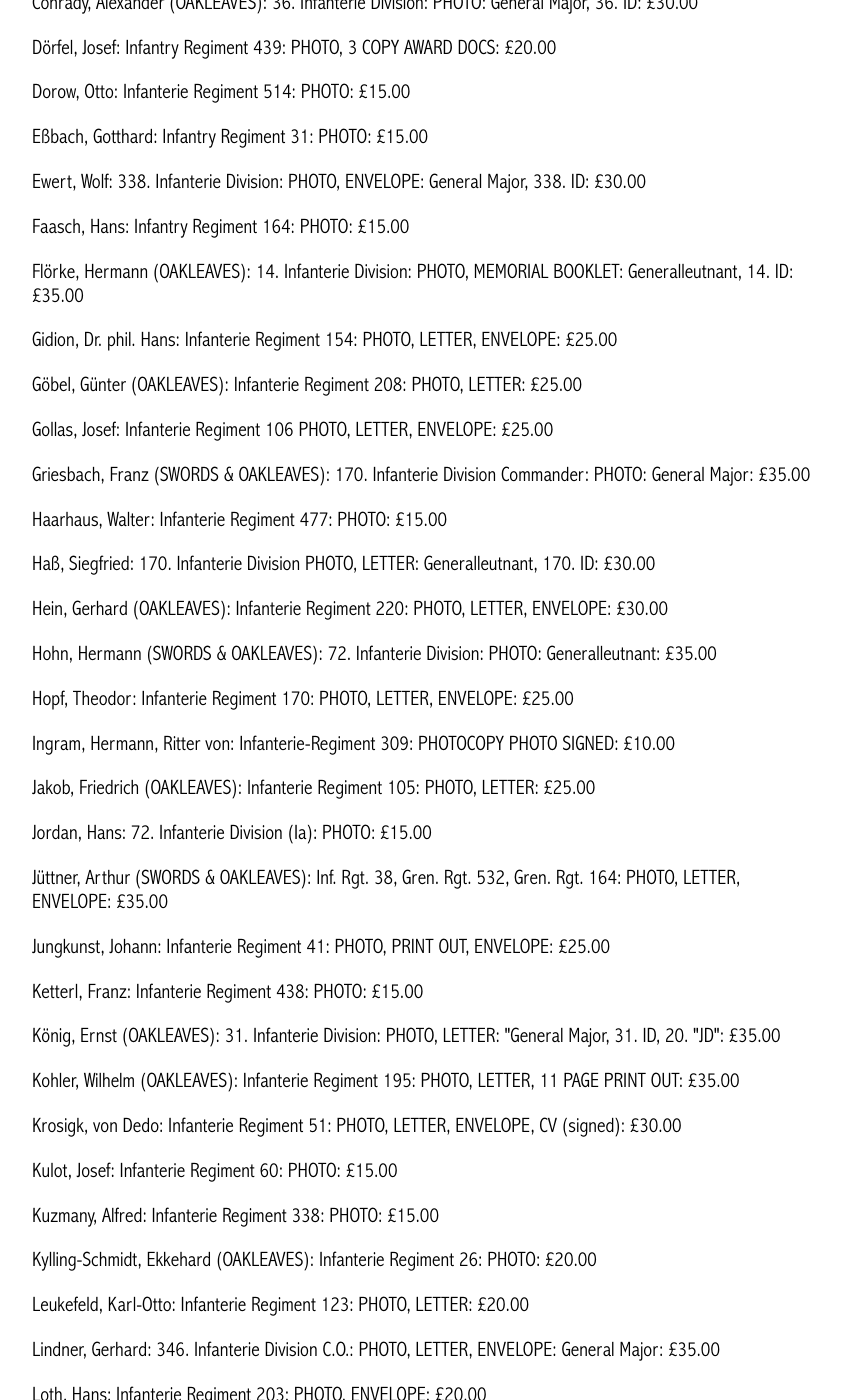
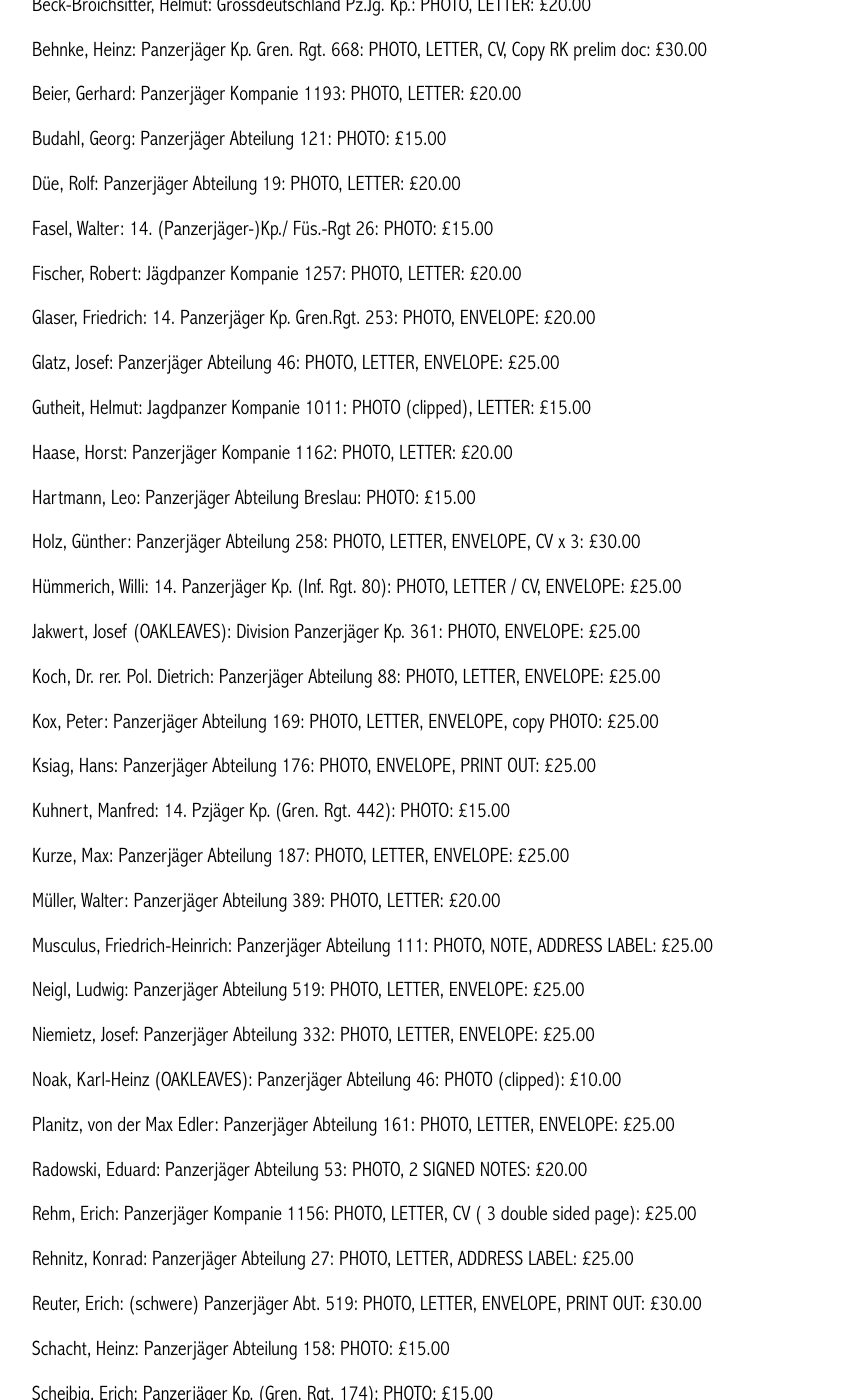
Before and after one commit to lahphotographs/lahphotographs.github.com, a Jekyll site: the page built from heer_photos.md, in a window 1280 px wide and 1400 px high, scrolled down 1610 px. Shown: the whole window, without its empty margins (213-1054 px from the left). Built offline with Jekyll 4.4.1, drawn with Linux system fonts in a browser that asks for light colours; some of the changed text lies outside the part shown.

Commit message:
Update heer_photos.md

```diff
--- a/heer_photos.md
+++ b/heer_photos.md
@@ -7,83 +7,62 @@ class: book_cover
 ---
 
 <p float="left">
-<img src="./assets/Josef Gollas.jpg"/>
-<img src="./assets/ Behrend.jpg"/>
-<img src="./assets/Vielwerth.jpg"/>
-<img src="./assets/Niehoff.jpg"/>
-<img src="./assets/Goebel.jpg"/>
+<img src="./assets/Friedrich Anding.jpg"/>
+<img src="./assets/Budahl.jpg"/>
+<img src="./assets/Walter Fasal.jpg"/>
+<img src="./assets/Leo Hartmann 2.jpg"/>
+<img src="./assets/Hans Ksiag.jpg"/>
+<img src="./assets/Karl-Heinz Noak.jpg"/>
+<img src="./assets/Georg Straube.jpg"/>
 </p>
 <br />
-<p><b>Below is a selection of Heer Knight's Cross holder photographs currently for sale, focusing on  the Infanterie.</b></p>
+<p><b>Below is a selection of Heer Knight's Cross holder photographs currently for sale, focusing on  the Panzerjäger men.</b></p>
 <br />
-<p>Abel, Josef:	Infantry Regiment 217:	PHOTO: £15.00</p>
-<p>Arndt,	Karl	(OAKLEAVES):	Infantry Regiment 511:	PHOTO:	£20.00</p>
-<p>Baumgarten-Crusius,	Werner	(OAKLEAVES):	Infantry Regiment 156 (mot.):	PHOTO: £20.00</p>
-<p>Behrend,	Hermann-Heinrich	(SWORDS & OAKLEAVES):	Infantry Regiment 489:	PHOTO, LETTER, ENVELOPE:	General Major 490. ID:	£45.00</p>
-<p>Biehl,	Johann: Infantry Regiment 124:	PHOTO, SIGNED PAPER ITEM:	£20.00</p>
-<p>Boje,	Arthur: Infanterie Regiment 134	PHOTO, NOTE, ENVELOPE:	£25.00</p>
-<p>Bredemeyer,	Franz: Infanterie Regiment 156 (mot.):	PHOTO:	£15.00</p>
-<p>Britzelmayr,	Karl: Infanterie Regiment 271	PHOTO, LETTER, 2 x NOTES, ENVELOPE:	£30.00</p>
-<p>Bruns,	Diedrich: Infanterie Regiment 16	PHOTO, ENVELOPE:	Sevastopol:	£20.00</p>
-<p>Cipa,	Oskar: Infantry Regiment 305	PHOTO, NOTE, ENVELOPE:	£25.00</p>
- <p>Conrady,	Alexander	(OAKLEAVES): 36. Infanterie Division:	PHOTO:	General Major, 36. ID:	£30.00</p>
-<p>Dörfel,	Josef: Infantry Regiment 439:	PHOTO, 3 COPY AWARD DOCS:	£20.00</p>
-<p>Dorow,	Otto: Infanterie Regiment 514:	PHOTO:	£15.00</p>
-<p>Eßbach,	Gotthard: Infantry Regiment 31:	PHOTO:	£15.00</p>
-<p>Ewert,	Wolf: 338. Infanterie Division:	PHOTO, ENVELOPE:	General Major, 338. ID:	£30.00</p>
-<p>Faasch,	Hans: Infantry Regiment 164:	PHOTO:	£15.00</p>
-<p>Flörke,	Hermann	(OAKLEAVES):	14. Infanterie Division:	PHOTO, MEMORIAL BOOKLET:	Generalleutnant, 14. ID:	£35.00</p>
-<p>Gidion,	Dr. phil. Hans: Infanterie Regiment 154:	PHOTO, LETTER, ENVELOPE:	£25.00</p>
-<p>Göbel,	Günter	(OAKLEAVES):	Infanterie Regiment 208:	PHOTO, LETTER:	£25.00</p>
-<p>Gollas,	Josef: Infanterie Regiment 106	PHOTO, LETTER, ENVELOPE:	£25.00</p>
-<p>Griesbach,	Franz	(SWORDS & OAKLEAVES):	170. Infanterie Division Commander:	PHOTO:	General Major:	£35.00</p>
-<p>Haarhaus,	Walter: Infanterie Regiment 477:	PHOTO:	£15.00</p>
-<p>Haß,	Siegfried: 170. Infanterie Division	PHOTO, LETTER:	Generalleutnant, 170. ID:	£30.00</p>
-<p>Hein,	Gerhard	(OAKLEAVES): Infanterie Regiment 220:	PHOTO, LETTER, ENVELOPE: £30.00</p>
-<p>Hohn,	Hermann	(SWORDS & OAKLEAVES):	72. Infanterie Division:	PHOTO:	Generalleutnant: £35.00</p>
-<p>Hopf,	Theodor: Infanterie Regiment 170:	PHOTO, LETTER, ENVELOPE:	£25.00</p>
-<p>Ingram,	Hermann, Ritter von: Infanterie-Regiment 309:	PHOTOCOPY PHOTO SIGNED:	£10.00</p>
-<p>Jakob,	Friedrich	(OAKLEAVES):	Infanterie Regiment 105:	PHOTO, LETTER:	£25.00</p>
-<p>Jordan,	Hans: 72. Infanterie Division (Ia):	PHOTO:	£15.00</p>
-<p>Jüttner,	Arthur	(SWORDS & OAKLEAVES):	Inf. Rgt. 38, Gren. Rgt. 532, Gren. Rgt. 164:	PHOTO, LETTER, ENVELOPE:	£35.00</p>
-<p>Jungkunst,	Johann: Infanterie Regiment 41:	PHOTO, PRINT OUT, ENVELOPE:	£25.00</p>
-<p>Ketterl,	Franz: Infanterie Regiment 438:	PHOTO:	£15.00</p>
-<p>König,	Ernst	(OAKLEAVES): 31. Infanterie Division:	PHOTO, LETTER:	"General Major, 31. ID, 20. "JD":	£35.00</p>
-<p>Kohler,	Wilhelm	(OAKLEAVES): Infanterie Regiment 195:	PHOTO, LETTER, 11 PAGE PRINT OUT:	£35.00</p>
-<p>Krosigk, von	Dedo: Infanterie Regiment 51:	PHOTO, LETTER, ENVELOPE, CV (signed):	£30.00</p>
-<p>Kulot,	Josef: Infanterie Regiment 60:	PHOTO:	£15.00</p>
-<p>Kuzmany,	Alfred: Infanterie Regiment 338:	PHOTO:	£15.00</p>
-<p>Kylling-Schmidt,	Ekkehard	(OAKLEAVES): Infanterie Regiment 26: PHOTO:	£20.00</p>
-<p>Leukefeld,	Karl-Otto: Infanterie Regiment 123:	PHOTO, LETTER:	£20.00</p>
-<p>Lindner,	Gerhard: 346. Infanterie Division C.O.:	PHOTO, LETTER, ENVELOPE:	General Major:	£35.00</p>
-<p>Loth,	Hans: Infanterie Regiment 203:	PHOTO, ENVELOPE:	£20.00</p>
-<p>Lücken, von	Theodor	(OAKLEAVES): Infanterie Regiment 502:	PHOTO, LETTER, ENVELOPE, 2 x print out:	£35.00</p>
-<p>Merten,	Peter: Infanterie Regiment 124: PHOTO:	£15.00</p>
-<p>Mokros,	Gerhard	(OAKLEAVES):	Infanterie Regiment 331:	PHOTO:	£20.00</p>
-<p>Niehoff,	Hermann	(SWORDS & OAKLEAVES):	371. Infanterie Division:	PHOTO (clipped), LETTER, ENVELOPE: General der Infanterie, Breslau CO: £40.00</p>
-<p>Pankow,	Dr. med. dent. Werner: Infanterie Regiment 151: PHOTO, ENVELOPE:	£20.00</p>
-<p>Pestke,	Hans-Gotthard	(OAKLEAVES): Infanterie Regiment 176:	PHOTO, LETTER, ENVELOPE:	£30.00</p>
-<p>Pick,	Gerhard	(OAKLEAVES): Infanterie Regiment 490: PHOTO	(colour), LETTER, UNSIGNED PHOTO:	£30.00</p>
-<p>Pohl,	Eberhard: Infanterie Regiment 134: PHOTO: £15.00</p>
-<p>Pongratz,	Johann: Infanterie Regiment 74:	PHOTO, LETTER:	£20.00</p>
-<p>Port, Johann: Infanterie Regiment 266:	PHOTO:	£15.00</p>
-<p>Ranck,	Werner: 121. Infanterie Division:	PHOTO, LETTER, ENVELOPE, PRINT OUT:	Genealleutnant. 121., 228. ID: £40.00</p>
-<p>Richter,	Emil: Infanterie Regiment 401: PHOTO, EMVELOPE:	£20.00</p>
-<p>Rodenburg,	Carl	(OAKLEAVES): 76. Infanterie Division:	PHOTO, 2 LETTERS:	Generalmajor, 76. ID, surrender at Stalingrad:	£40.00</p>
-<p>Roßfeld,	Christian: Infanterie Regiment 62: PHOTO, ENVELOPE, SIGNED PRINT OUT:	£25.00</p>
-<p>Schimmel,	Hugo: Infanterie Regiment 41 (mot.):	PHOTO, SIGNED ADDRESS LABEL:	£20.00</p>
-<p>Schmahl,	Adolf: Infanterie Regiment 6:	PHOTO, LETTER:	£20.00</p>
-<p>Schulz,	Johannes: Infanterie Regiment 49:	PHOTO, LETTER, ENVELOPE:	£25.00</p>
-<p>Schuss,	Joseph: Infanterie Regiment 520:	PHOTO, LETTER, ENVELOPE:	£25.00</p>
-<p>Seidel,	Dr. jur. Heinrich: Infanterie Regiment 422: PHOTO, CV, ENVELOPE:	£25.00</p>
-<p>Steinke,	Erhard: 129. Infanterie Division:	PHOTO, LETTER, ENVELOPE:	£25.00</p>
-<p>Sturm,	Hans: Infanterie Reg. 473., 253. Inf. Div.:	PHOTO, CV, NOTE:	£25.00</p>
-<p>Sulzer,	Rudolf: Inf. Rgt. 161:	PHOTO, 2 x CV: £20.00</p>
-<p>Thomas,	Wilhelm: Infanterie Regiment 71 C.O.: LETTER ONLY:	£10.00</p>
-<p>Veeser,	Peter: Infanterie Regiment 125: PHOTO, ENVELOPE:	£20.00</p>
-<p>Vernhold,	Josef: Infantry Regiment 60: PHOTO, LETTER:	£20.00</p>
-<p>Vielwerth,	Erich: Infanterie Regiment 87: PHOTO, CV, ENVELOPE:	£25.00</p>
-<p>Wilde,	Heinz: 353. Infanterie Division:	PHOTO, LETTER:	£20.00</p>
-<p>Wolfram,	Eberhard: Infanterie Regiment 82: PHOTO:	£15.00</p>
+<p>Adrario,	Friedrich:	Panzerjäger Abteilung 272:	PHOTO, WRITTEN CARD, ENVELOPE:	£25.00</p>
+<p>Anding,	Friedrich:	Grossdeutschland Pz.Jg. Abt:	PHOTO:	£25.00</p>
+<p>Angel,	Otto:	Panzerjäger Abteilung 6:	PHOTO, LETTER:	£20.00</p>
+<p>Barall,	Benno: Pz. Jg. Abteilung 227:	PHOTO:	£15.00</p>
+<p>Barth,	Joachim: Panzerjäger Abteilung 13:	PHOTO, LETTER:	£20.00</p>
+<p>Beck-Broichsitter,	Helmut: Grossdeutschland Pz.Jg. Kp.:	PHOTO, LETTER:	£20.00</p>
+<p>Behnke,	Heinz: Panzerjäger Kp. Gren. Rgt. 668:	PHOTO, LETTER, CV, Copy RK prelim doc:	£30.00</p>
+<p>Beier,	Gerhard: Panzerjäger Kompanie 1193:	PHOTO, LETTER:	£20.00</p>
+<p>Budahl,	Georg: Panzerjäger Abteilung 121:	PHOTO:	£15.00</p>
+<p>Düe,	Rolf: Panzerjäger Abteilung 19:	PHOTO, LETTER:	£20.00</p>
+<p>Fasel,	Walter: 14. (Panzerjäger-)Kp./ Füs.-Rgt 26:	PHOTO:	£15.00</p>
+<p>Fischer,	Robert: Jägdpanzer Kompanie 1257:	PHOTO, LETTER:	£20.00</p>
+<p>Glaser,	Friedrich: 14. Panzerjäger Kp. Gren.Rgt. 253:	PHOTO, ENVELOPE:	£20.00</p>
+<p>Glatz,	Josef: Panzerjäger Abteilung 46:	PHOTO, LETTER, ENVELOPE:	£25.00</p>
+<p>Gutheit,	Helmut: Jagdpanzer Kompanie 1011:	PHOTO (clipped), LETTER:		£15.00</p>
+<p>Haase,	Horst: Panzerjäger Kompanie 1162:	PHOTO, LETTER:	£20.00</p>
+<p>Hartmann,	Leo: Panzerjäger Abteilung Breslau:	PHOTO:	£15.00</p>
+<p>Holz,	Günther: Panzerjäger Abteilung 258:	PHOTO, LETTER, ENVELOPE, CV x 3:	£30.00</p>
+<p>Hümmerich,	Willi: 14. Panzerjäger Kp. (Inf. Rgt. 80):	PHOTO, LETTER / CV, ENVELOPE:	£25.00</p>
+<p>Jakwert,	Josef	(OAKLEAVES): Division Panzerjäger Kp. 361:	PHOTO, ENVELOPE:	£25.00</p>
+<p>Koch,	Dr. rer. Pol. Dietrich: Panzerjäger Abteilung 88:	PHOTO, LETTER, ENVELOPE:	£25.00</p>
+<p>Kox,	Peter: Panzerjäger Abteilung 169:	PHOTO, LETTER, ENVELOPE, copy PHOTO:	£25.00</p>
+<p>Ksiag,	Hans: Panzerjäger Abteilung 176:	PHOTO, ENVELOPE, PRINT OUT:	£25.00</p>
+<p>Kuhnert,	Manfred: 14. Pzjäger Kp. (Gren. Rgt. 442):	PHOTO:	£15.00</p>
+<p>Kurze,	Max: Panzerjäger Abteilung 187:	PHOTO, LETTER, ENVELOPE:	£25.00</p>
+<p>Müller,	Walter: Panzerjäger Abteilung 389:	PHOTO, LETTER:	£20.00</p>
+<p>Musculus,	Friedrich-Heinrich: Panzerjäger Abteilung 111:	PHOTO, NOTE, ADDRESS LABEL:	£25.00</p>
+<p>Neigl,	Ludwig: Panzerjäger Abteilung 519:	PHOTO, LETTER, ENVELOPE:	£25.00</p>
+<p>Niemietz,	Josef: Panzerjäger Abteilung 332:	PHOTO, LETTER, ENVELOPE:	£25.00</p>
+<p>Noak,	Karl-Heinz	(OAKLEAVES):	Panzerjäger Abteilung 46:	PHOTO (clipped):	£10.00</p>
+<p>Planitz, von der	Max Edler: Panzerjäger Abteilung 161:	PHOTO, LETTER, ENVELOPE:	£25.00</p>
+<p>Radowski,	Eduard: Panzerjäger Abteilung 53:	PHOTO, 2 SIGNED NOTES:	£20.00</p>
+<p>Rehm,	Erich: Panzerjäger Kompanie 1156:	PHOTO, LETTER, CV ( 3 double sided page):	£25.00</p>
+<p>Rehnitz,	Konrad: Panzerjäger Abteilung 27:	PHOTO, LETTER, ADDRESS LABEL:	£25.00</p>
+<p>Reuter,	Erich: (schwere) Panzerjäger Abt. 519:	PHOTO, LETTER, ENVELOPE, PRINT OUT:	£30.00</p>
+<p>Schacht,	Heinz: Panzerjäger Abteilung 158:	PHOTO:	£15.00</p>
+<p>Scheibig,	Erich: Panzerjäger Kp. (Gren. Rgt. 174):	PHOTO:	£15.00</p>
+<p>Schmalz,	Eberhard: Panzerjäger Kompanie 1102:	PHOTO:	£15.00</p>
+<p>Siebert,	Franz: Panzerjäger Abteilung 306:	PHOTO:	£15.00</p>
+<p>Straube,	Georg:	Panzerjäger Abteilung 18:	PHOTO, PRINT OUT:	£20.00</p>
+<p>Weyel,	Erich: Panzerjäger, Inf. Rgt. 506:	PHOTO, LETTER, CV, ENVELOPE:	£25.00</p>
+<p>Wilke,	Giselher: Panzerjäger Abteilung 19:	PHOTO, CV, ENVELOPE:	£25.00</p>
+<p>Windschüttl,	Peter: 14. (Panzerjäger) /Gren. Reg. 7:	PHOTO, LETTER, ENVELOPE, PRINT OUT:	£30.00</p>
+<p>Zahn,	Dr. rer. Pol. Eberhard	(OAKLEAVES):	Panzerjäger Abt. 33 (D.A.K.):	PHOTO:	£20.00</p>
+<p>Zenker,	Franz: Panzerjaeger Abteilung 12:	PHOTO, copy PHOTO:	£15.00</p>
+<p>Zoll,	Erhard: Panzerjäger, Gren. Rgt. 436:	PHOTO:	£15.00</p>
 <br />
 <p><b><center>Not see the person you would like to add to your collection in the list above? Just ask for who you seek, so that I can confirm whether they are within the wider collection.</center></b></p>
```
